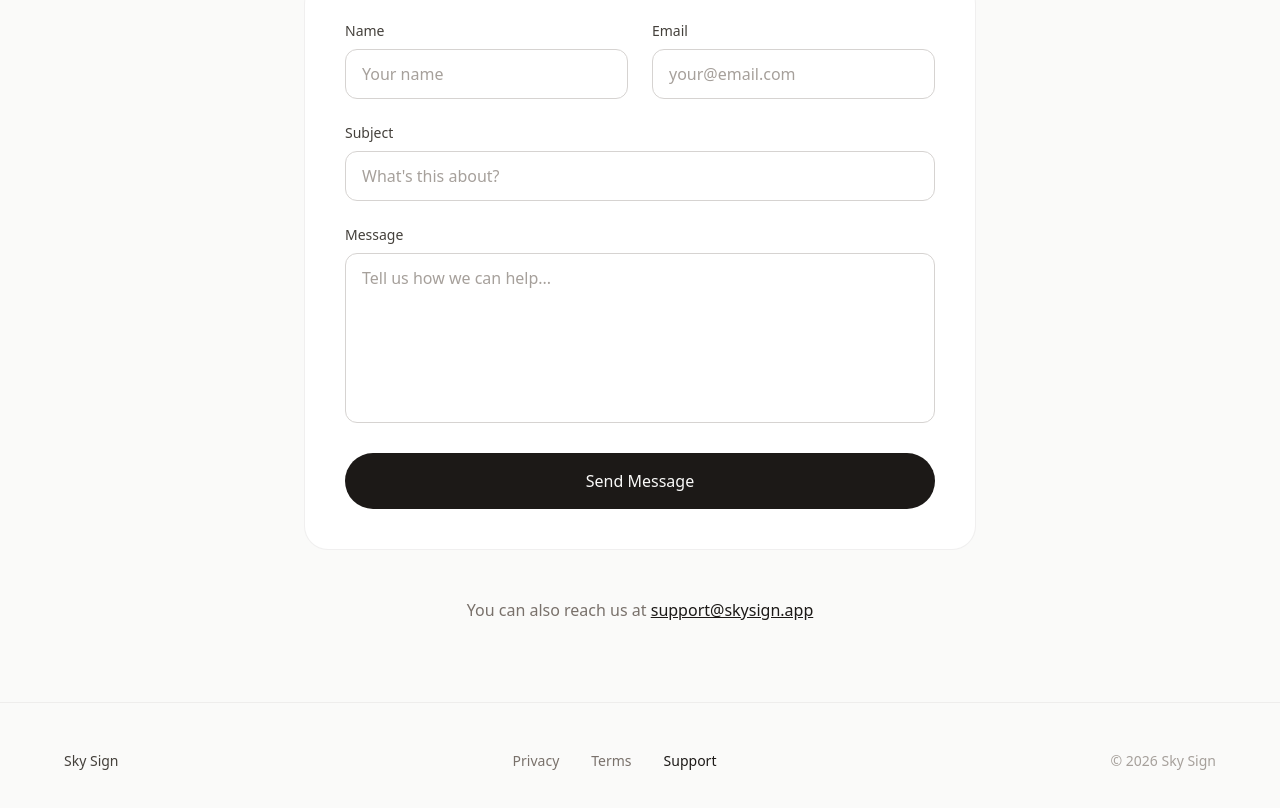
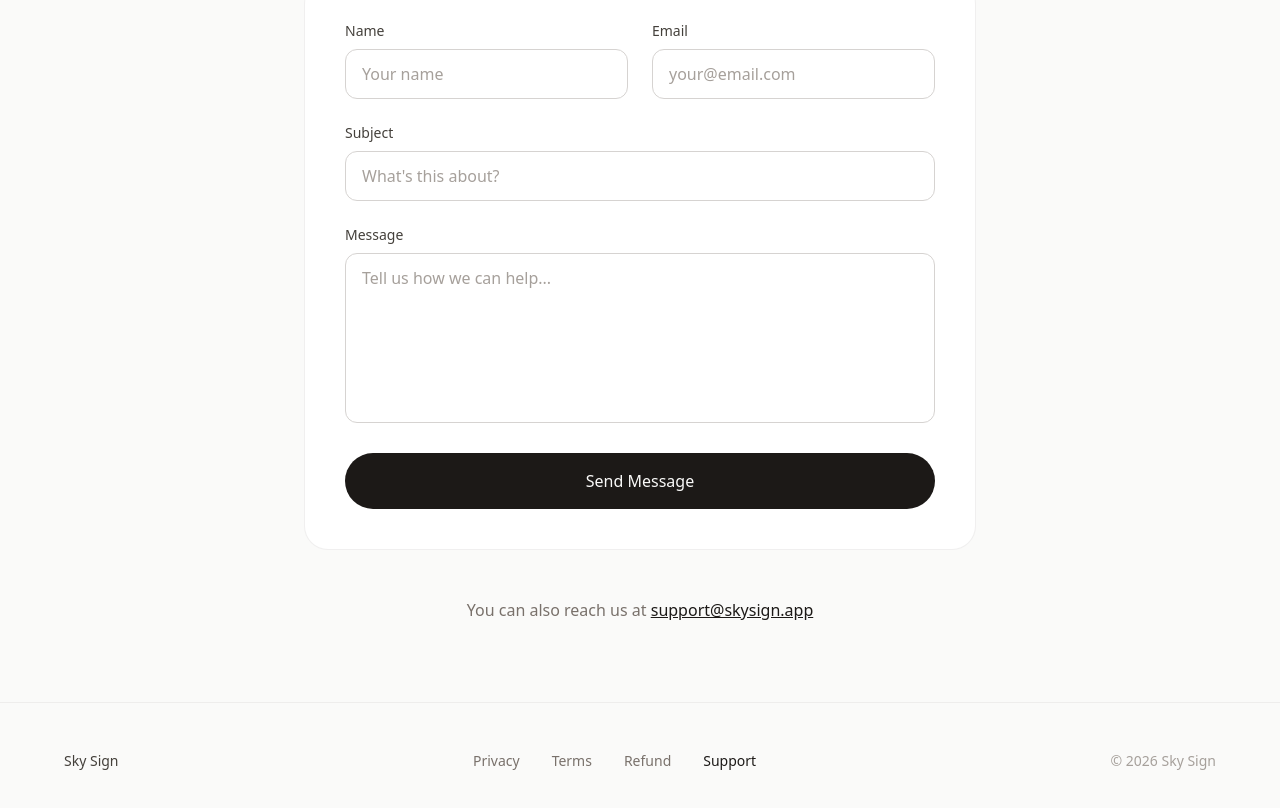
Before and after one commit to AkioDevenish/skysign, a Next.js app: page /support in a window 1280 px wide. Shown: the part 316-1124 px from the top of the page. Built offline with nearby package versions, Linux system fonts and the light colour scheme; no server answers.

Commit message:
Add refund link to all footers

```diff
--- a/src/app/page.tsx
+++ b/src/app/page.tsx
@@ -690,6 +690,7 @@ export default function Home() {
             <div className="flex items-center gap-8 text-sm text-stone-500">
               <Link href="/privacy" className="hover:text-stone-900 transition-colors">Privacy</Link>
               <Link href="/terms" className="hover:text-stone-900 transition-colors">Terms</Link>
+              <Link href="/refund" className="hover:text-stone-900 transition-colors">Refund</Link>
               <Link href="/support" className="hover:text-stone-900 transition-colors">Support</Link>
             </div>
             <p className="text-sm text-stone-400">
--- a/src/app/privacy/page.tsx
+++ b/src/app/privacy/page.tsx
@@ -192,6 +192,7 @@ export default function PrivacyPage() {
                     <p>© 2026 Sky Sign. All rights reserved.</p>
                     <div className="flex gap-6">
                         <Link href="/terms" className="hover:text-stone-900">Terms of Service</Link>
+                        <Link href="/refund" className="hover:text-stone-900">Refund Policy</Link>
                         <Link href="/support" className="hover:text-stone-900">Support</Link>
                     </div>
                 </div>
--- a/src/app/support/page.tsx
+++ b/src/app/support/page.tsx
@@ -173,6 +173,7 @@ export default function SupportPage() {
                         <div className="flex items-center gap-8 text-sm text-stone-500">
                             <Link href="/privacy" className="hover:text-stone-900 transition-colors">Privacy</Link>
                             <Link href="/terms" className="hover:text-stone-900 transition-colors">Terms</Link>
+                            <Link href="/refund" className="hover:text-stone-900 transition-colors">Refund</Link>
                             <Link href="/support" className="text-stone-900 font-medium">Support</Link>
                         </div>
                         <p className="text-sm text-stone-400">© 2026 Sky Sign</p>
```
